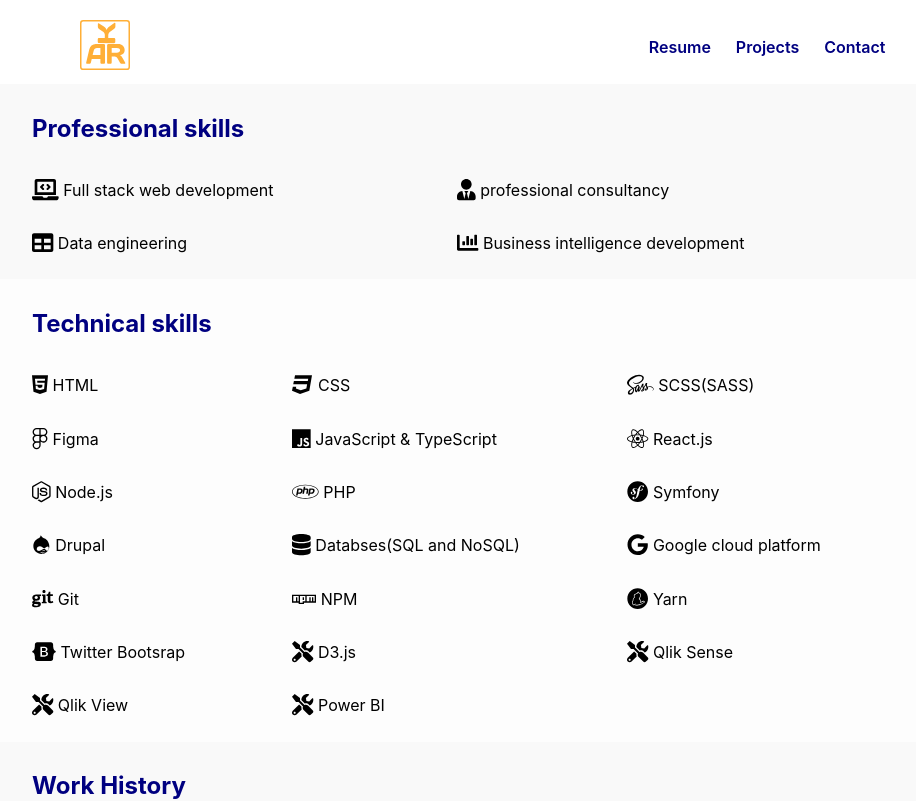
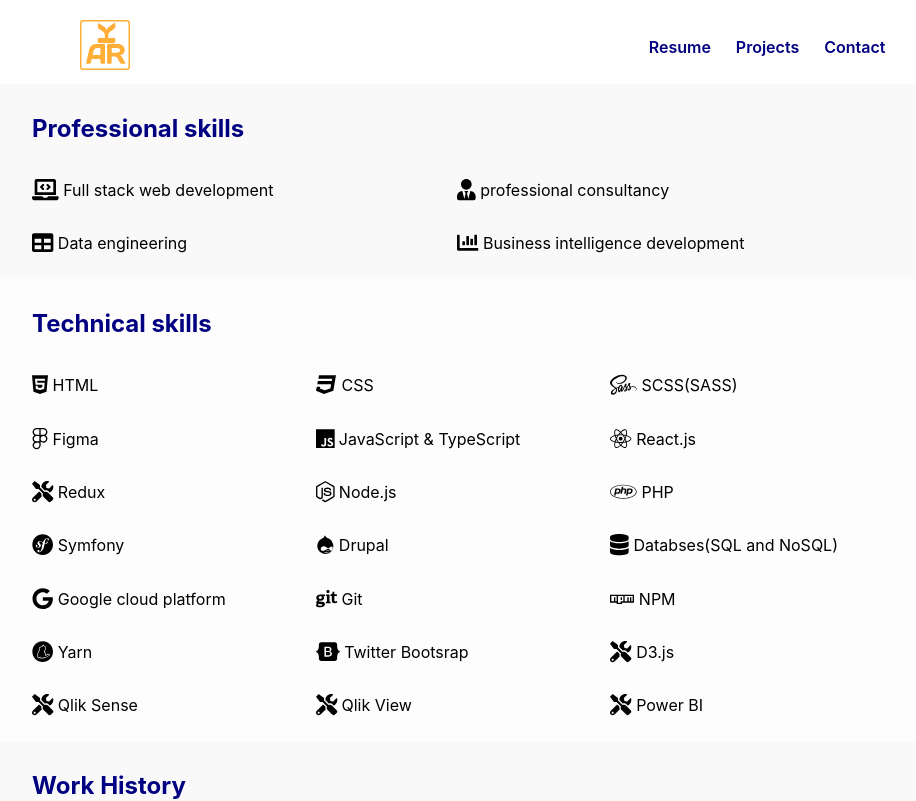
Before and after one commit to ark13da/Personal_Project, a React (Create React App) app in the folder portfolio/: page /#/resume in a window 1280 px wide. Shown: the top 801 px of the page, without its empty margins (160-1076 px from the left). Built offline with nearby package versions, Linux system fonts and the light colour scheme.

Commit message:
portfolio eddited

```diff
--- a/portfolio/src/components/portfolio/Resume.tsx
+++ b/portfolio/src/components/portfolio/Resume.tsx
@@ -46,6 +46,10 @@
     {
         ico: faReact,
         name: "React.js"
+    },
+    {
+        ico: faTools,
+        name: "Redux"
     },
     {
         ico: faNodeJs,
--- a/portfolio/src/components/portfolio/portfolio.scss
+++ b/portfolio/src/components/portfolio/portfolio.scss
@@ -84,8 +84,10 @@
 .demoImg{
     max-width:450px;
     border-radius: 5px;
+    box-shadow: 5px 5px 15px #888888;
    @media screen and (max-width: 560px) {
     width:100%;
+
     }
 }
 .myImg{
```
